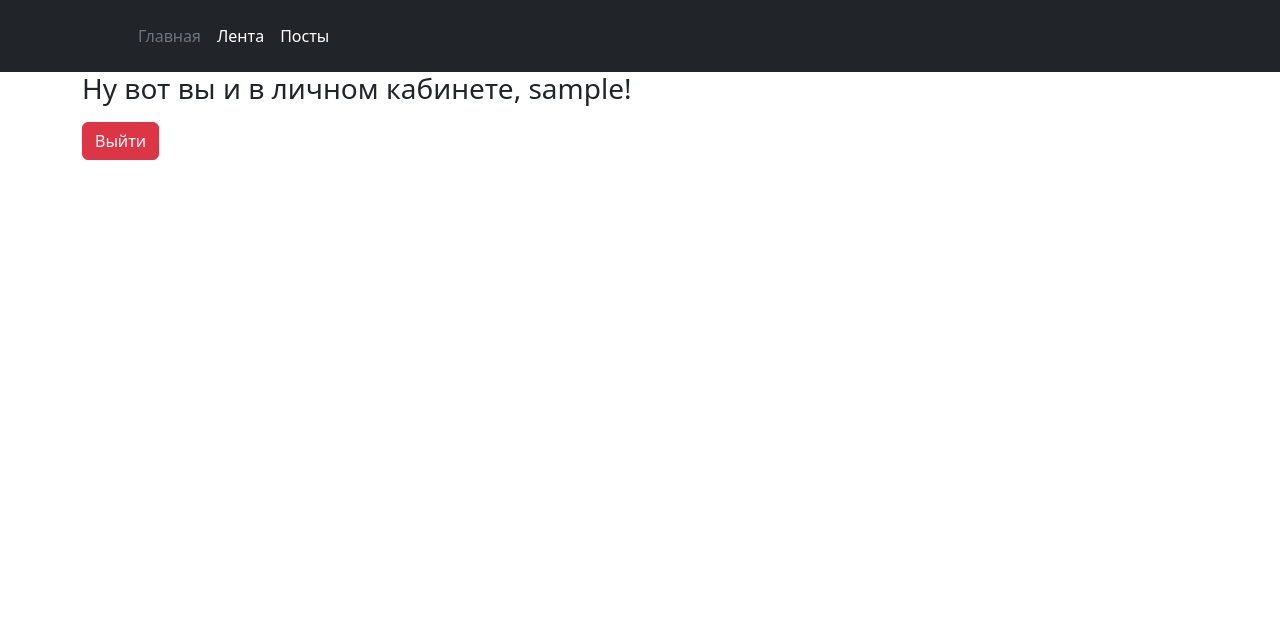
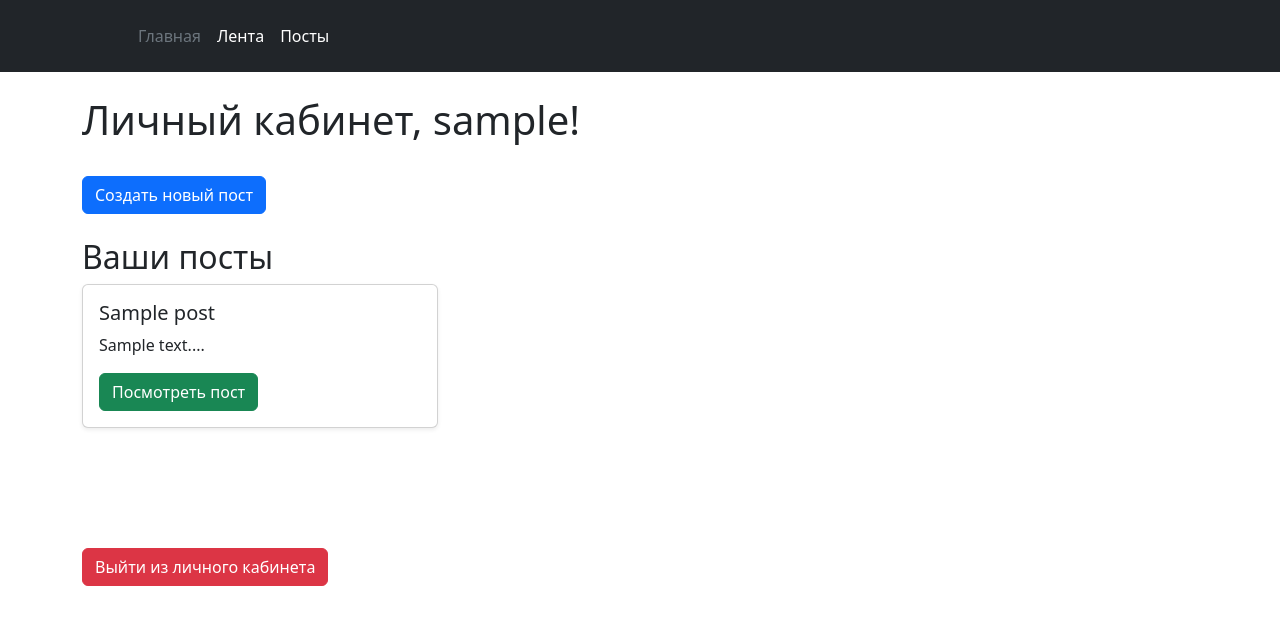
Before and after one commit to veroneoriginal/project_exotic_birds, a Flask app: page /personal_account in a window 1280 px wide. Shown: the top 625 px of the page. Run offline with Flask 3, Linux system fonts and the light colour scheme; a user stored in the database is signed in; tables that the repository leaves empty hold one stand-in row (values such as "Sample post"); parts of the project's set-up code (start-up, migrations or seed data) failed here and were passed over; some libraries are stand-ins or nearby versions.

Commit message:
task create posts on user page is done

```diff
--- a/main.py
+++ b/main.py
@@ -4,10 +4,10 @@ from dotenv import dotenv_values
 from flask import Flask, render_template, redirect, url_for, flash, session
 from flask_migrate import Migrate
 from werkzeug.security import generate_password_hash, check_password_hash
-from flask_login import LoginManager, login_user, logout_user, login_required
+from flask_login import LoginManager, login_user, logout_user, login_required, current_user
 
-from forms import RegistrationForm, LoginForm
-from models import db, User
+from forms import RegistrationForm, LoginForm, PostForm
+from models import db, User, Post
 
 # берем переменные окружения из файла
 env = dotenv_values(dotenv_path='.env')
@@ -29,6 +29,7 @@ migrate = Migrate(app, db)
 login_manager = LoginManager()
 login_manager.login_view = "login"
 login_manager.init_app(app)
+
 
 # регистрирует функцию load_user как функцию, кот.будет исп-ся для загрузки user из бд по его id
 @login_manager.user_loader
@@ -122,7 +123,27 @@ def logout():
 @app.route('/personal_account')
 @login_required
 def personal_account():
-    return render_template('personal_account.html')
+    user_posts = Post.query.filter_by(user_id=current_user.id).all()
+    return render_template('personal_account.html', posts=user_posts)
+
+
+@app.route('/create_post', methods=['GET', 'POST'])
+@login_required
+def create_post():
+    form = PostForm()
+    if form.validate_on_submit():
+        post = Post(title=form.title.data, content=form.content.data, user_id=current_user.id)
+        db.session.add(post)
+        db.session.commit()
+        flash('Ваш пост создан!', 'success')
+        return redirect(url_for('personal_account'))
+    return render_template('create_post.html', form=form)
+
+
+@app.route('/post/<int:post_id>')
+def view_post(post_id):
+    post = Post.query.get_or_404(post_id)
+    return render_template('view_post.html', post=post)
 
 
 if __name__ == "__main__":
--- a/templates/personal_account.html
+++ b/templates/personal_account.html
@@ -5,8 +5,30 @@
 {% endblock %}
 
 {% block main %}
-<h3>Ну вот вы и в личном кабинете, {{ current_user.username }}!</h3>
-<p></p>
-<a href="{{ url_for('logout') }}" class="btn btn-danger">Выйти</a>
+<br>
+<h1>Личный кабинет, {{ current_user.username }}!</h1><br>
+<a href="{{ url_for('create_post') }}" class="btn btn-primary">Создать новый пост</a><br>
+<br>
+<h2>Ваши посты</h2>
+<!-- row и col-md-4 используется для создания сетки -->
+<div class="row">
+    {% for post in posts %}
+    <div class="col-md-4">
+        <div class="card mb-4 shadow-sm">
+            <div class="card-body">
+                <h5 class="card-title">{{ post.title }}</h5>
+                <p class="card-text">{{ post.content[:100] }}...</p>
+                <a href="{{ url_for('view_post', post_id=post.id) }}" class="btn btn-success">Посмотреть пост</a>
+            </div>
+        </div>
+    </div>
+    {% endfor %}
+</div>
+<br>
+<br>
+<br>
+<br>
+<a href="{{ url_for('logout') }}" class="btn btn-danger">Выйти из личного кабинета</a>
+<br>
 
 {% endblock %}
```
Also changed, not shown: forms.py (+11 -3 lines), templates/create_post.html (added, +34 -0 lines), templates/view_post.html (added, +16 -0 lines).
